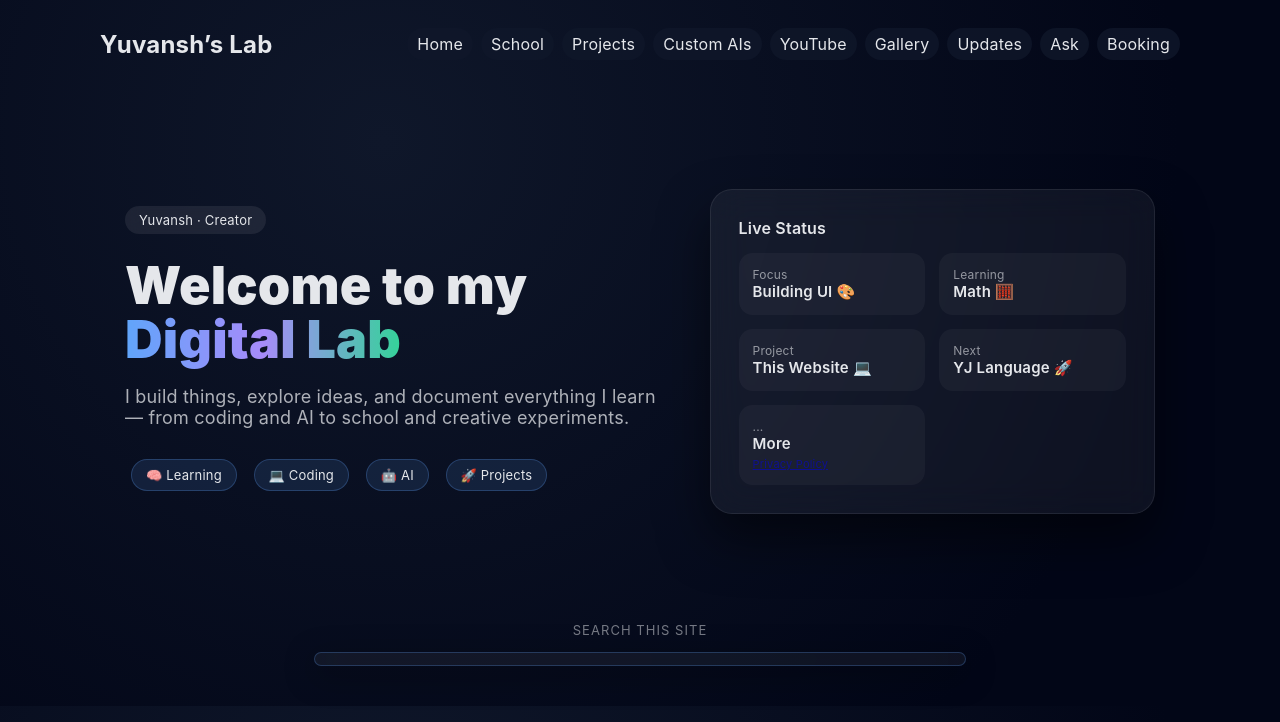
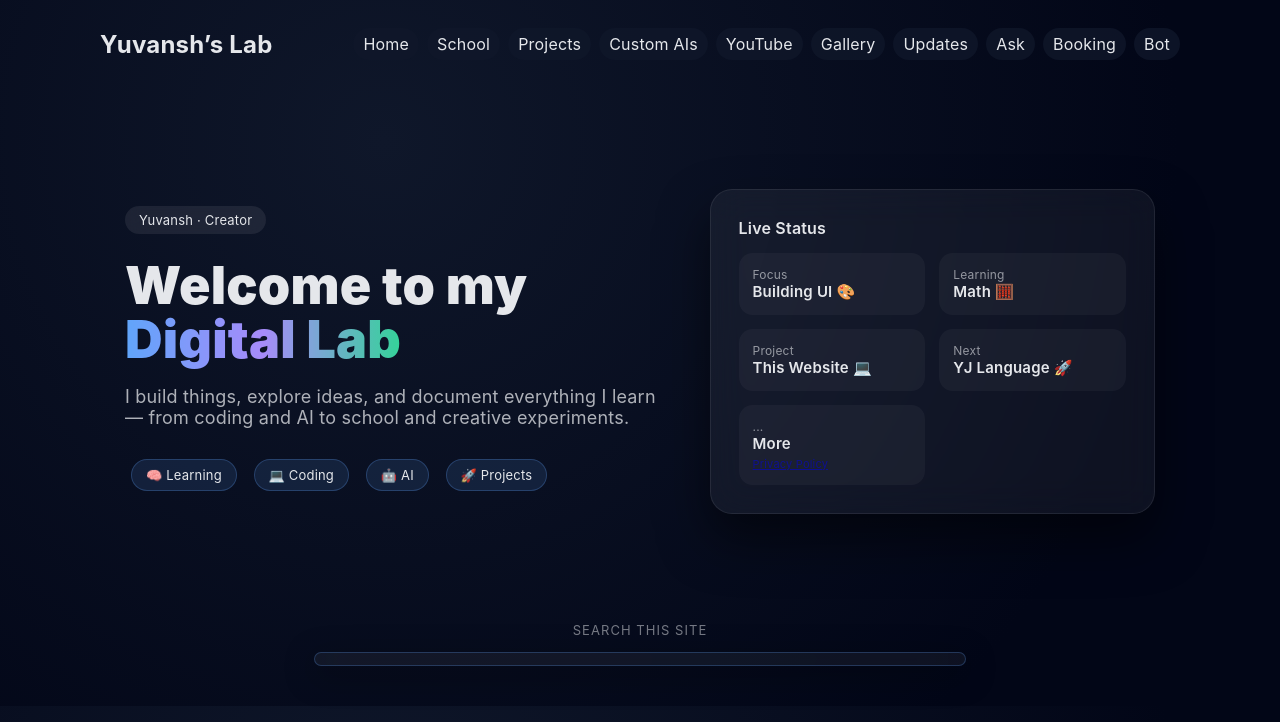
Before and after one commit to varunjain79/yuvansh.github.io, a Jekyll site: the page built from index.md, in a window 1280 px wide. Shown: the top 722 px of the page. Built offline with Jekyll 4.4.1, drawn with Linux system fonts in a browser that asks for light colours; comment, search, counter and statistics services are not loaded.

Commit message:
Add 'Bot' link to navigation

```diff
--- a/_layouts/default.html
+++ b/_layouts/default.html
@@ -75,6 +75,7 @@
       <a class="nav-link" href="/updates/">Updates</a>
       <a class="nav-link" href="/ask/">Ask</a>
       <a class="nav-link" href="/booking/">Booking</a>
+      <a class="nav-link" href="/bot/">Bot</a>
     </nav>
   </div>
 </header>
```
